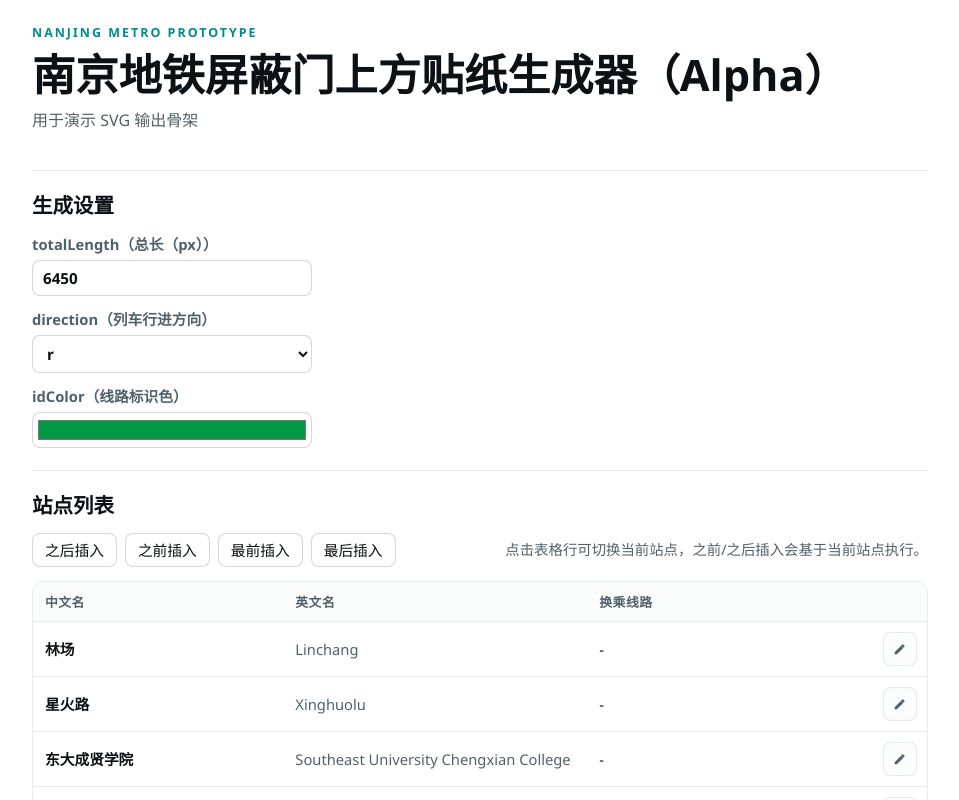
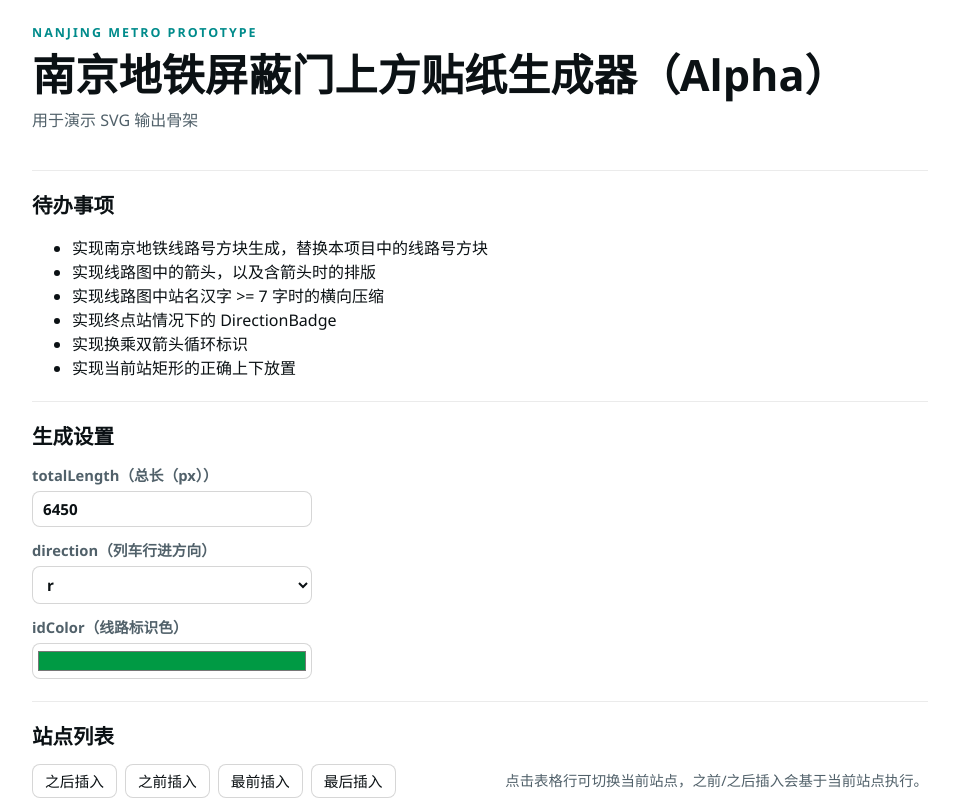
Before and after one commit to Unnamed2964/njmetro-railmap-creator, a React (Vite) app: page / in a window 1280 px wide. Shown: the top 800 px of the page, without its empty margins (160-1119 px from the left). Built offline with nearby package versions, Linux system fonts and the light colour scheme.

Commit message:
docs: add README.md and add todo list to README.md and App.tsx

```diff
--- a/src/App.tsx
+++ b/src/App.tsx
@@ -89,6 +89,18 @@ function App() {
       </header>
 
       <section className="panel">
+        <h2>待办事项</h2>
+        <ul>
+          <li>实现南京地铁线路号方块生成，替换本项目中的线路号方块</li>
+          <li>实现线路图中的箭头，以及含箭头时的排版</li>
+          <li>实现线路图中站名汉字 &gt;= 7 字时的横向压缩</li>
+          <li>实现终点站情况下的 DirectionBadge</li>
+          <li>实现换乘双箭头循环标识</li>
+          <li>实现当前站矩形的正确上下放置</li>
+        </ul>
+      </section>
+
+      <section className="panel">
         <h2>生成设置</h2>
         <div className="form-grid single-column">
           <label>
```
Also changed, not shown: 1 other file (tests, documents, lock files or other folders).
